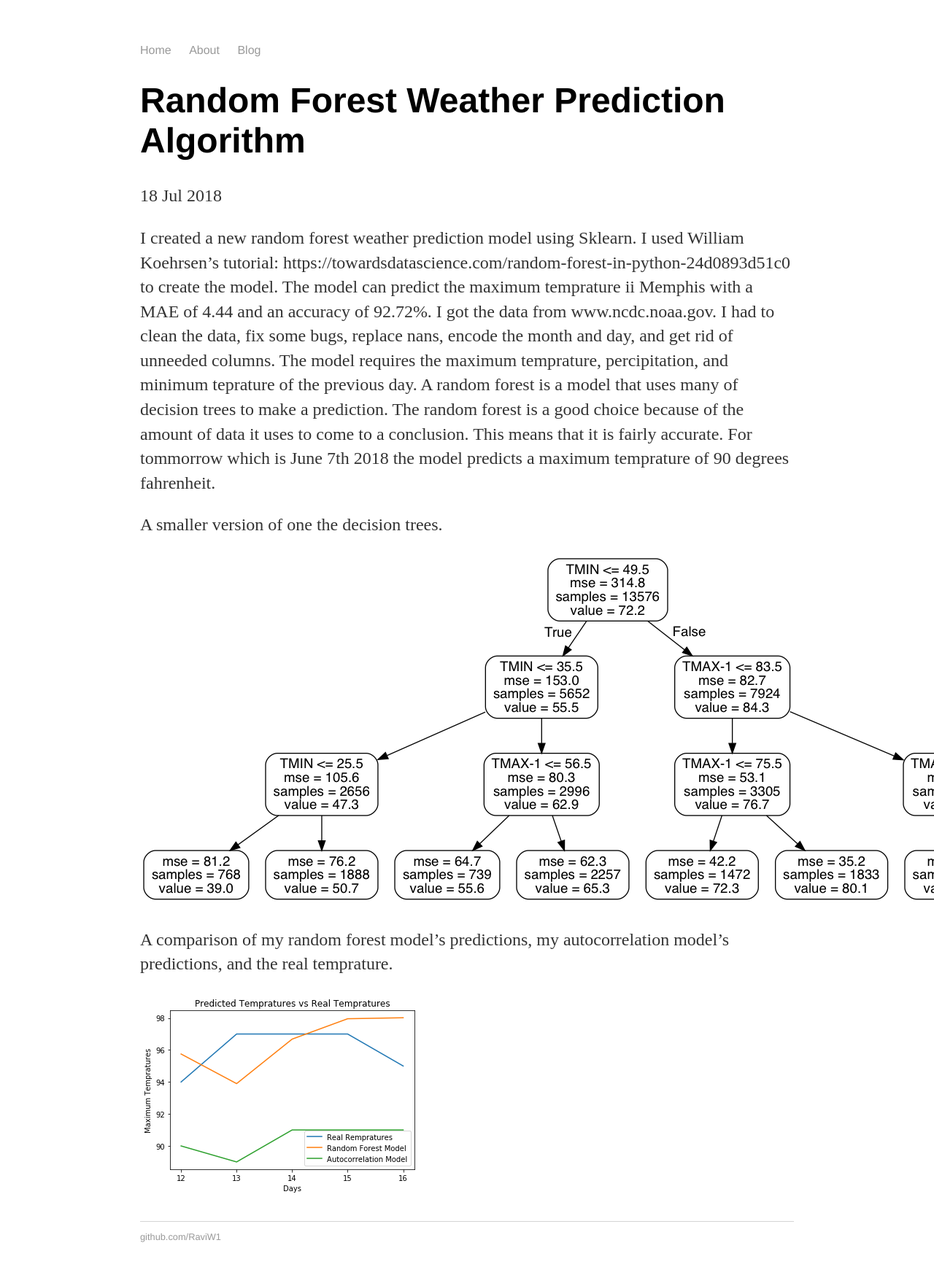
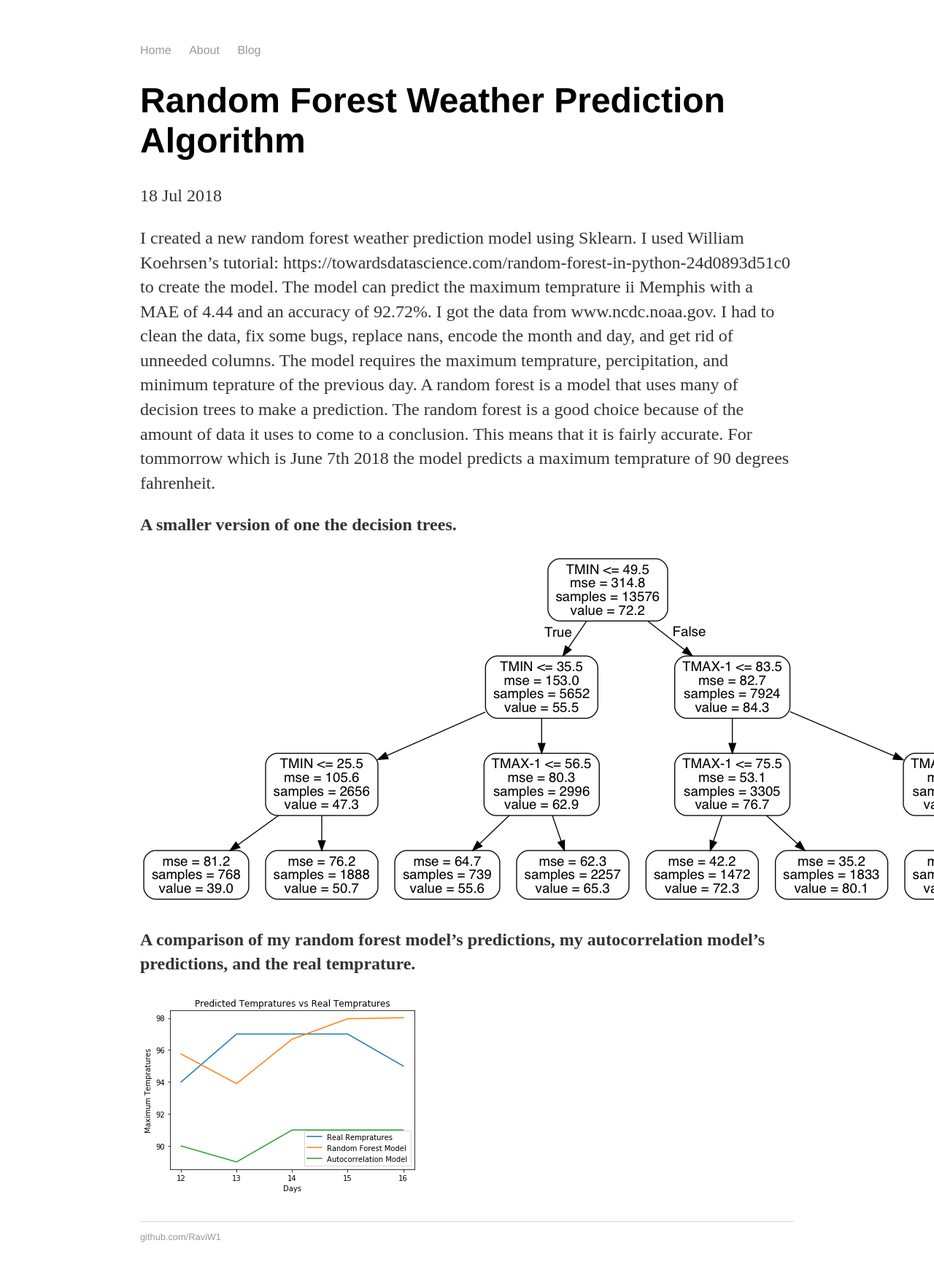
Before and after one commit to RaviW1/ravi_wije_old_site, a Jekyll site: the page built from _posts/2018-07-18-Random-Forest.md, in a window 1280 px wide. Shown: the whole page at 73% size. Built offline with Jekyll 4.4.1, drawn with Linux system fonts in a browser that asks for light colours.

```diff
--- a/_posts/2018-07-18-Random-Forest.md
+++ b/_posts/2018-07-18-Random-Forest.md
@@ -13,13 +13,13 @@ A random forest is a model that uses many of decision trees to make a prediction
 The random forest is a good choice because of the amount of data it uses to come to a conclusion. This means that it is fairly accurate.
 For tommorrow which is June 7th 2018 the model predicts a maximum temprature of 90 degrees fahrenheit.
 
-A smaller version of one the decision trees.
+__A smaller version of one the decision trees.__
 
 
 ![config.yml]({{ site.baseurl }}/data_images/small_treev2.png)
 
 
 
-A comparison of my random forest model's predictions, my autocorrelation model's predictions, and the real temprature.
+__A comparison of my random forest model's predictions, my autocorrelation model's predictions, and the real temprature.__
 
 ![config.yml]({{ site.baseurl }}/data_images/tempratures.png)
```
